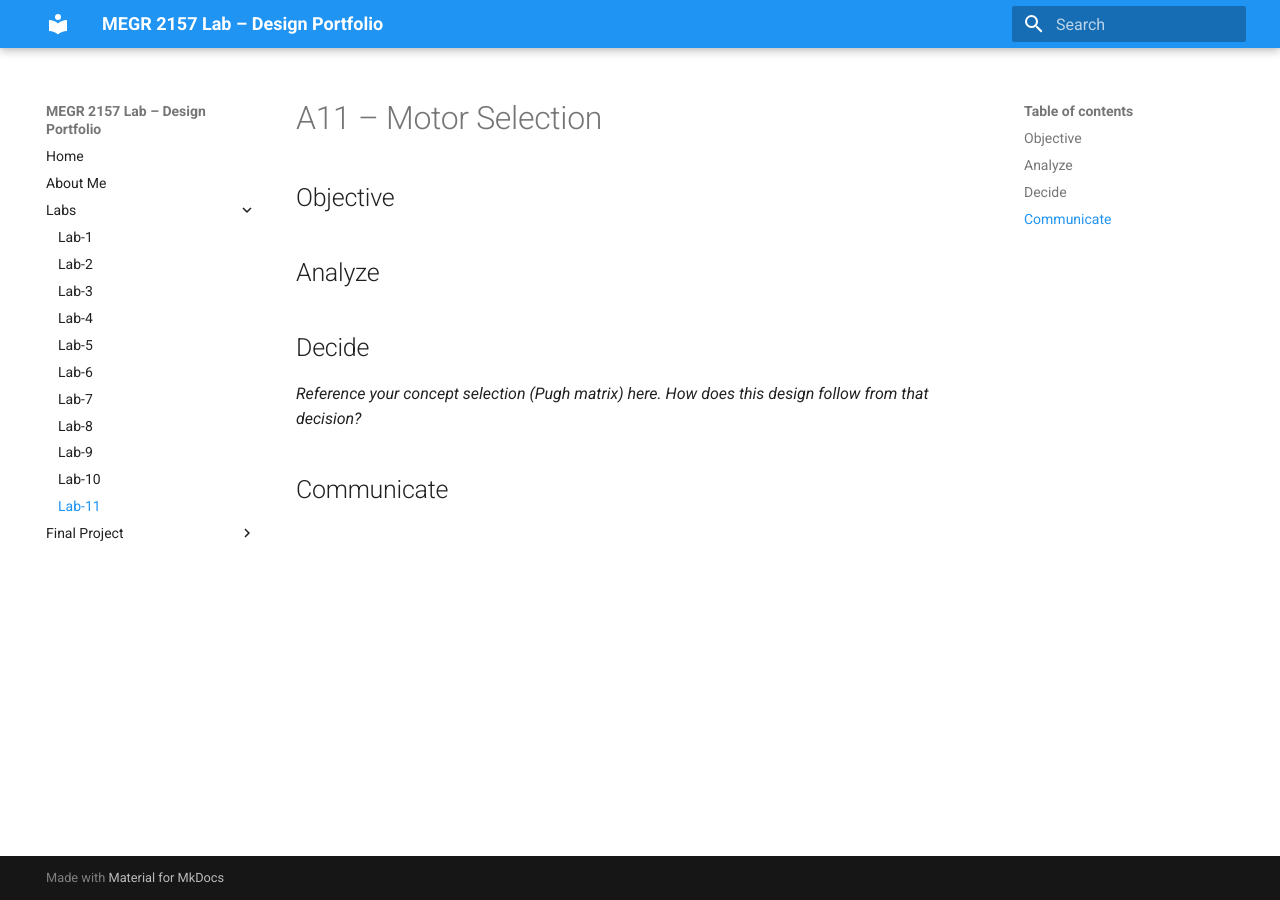
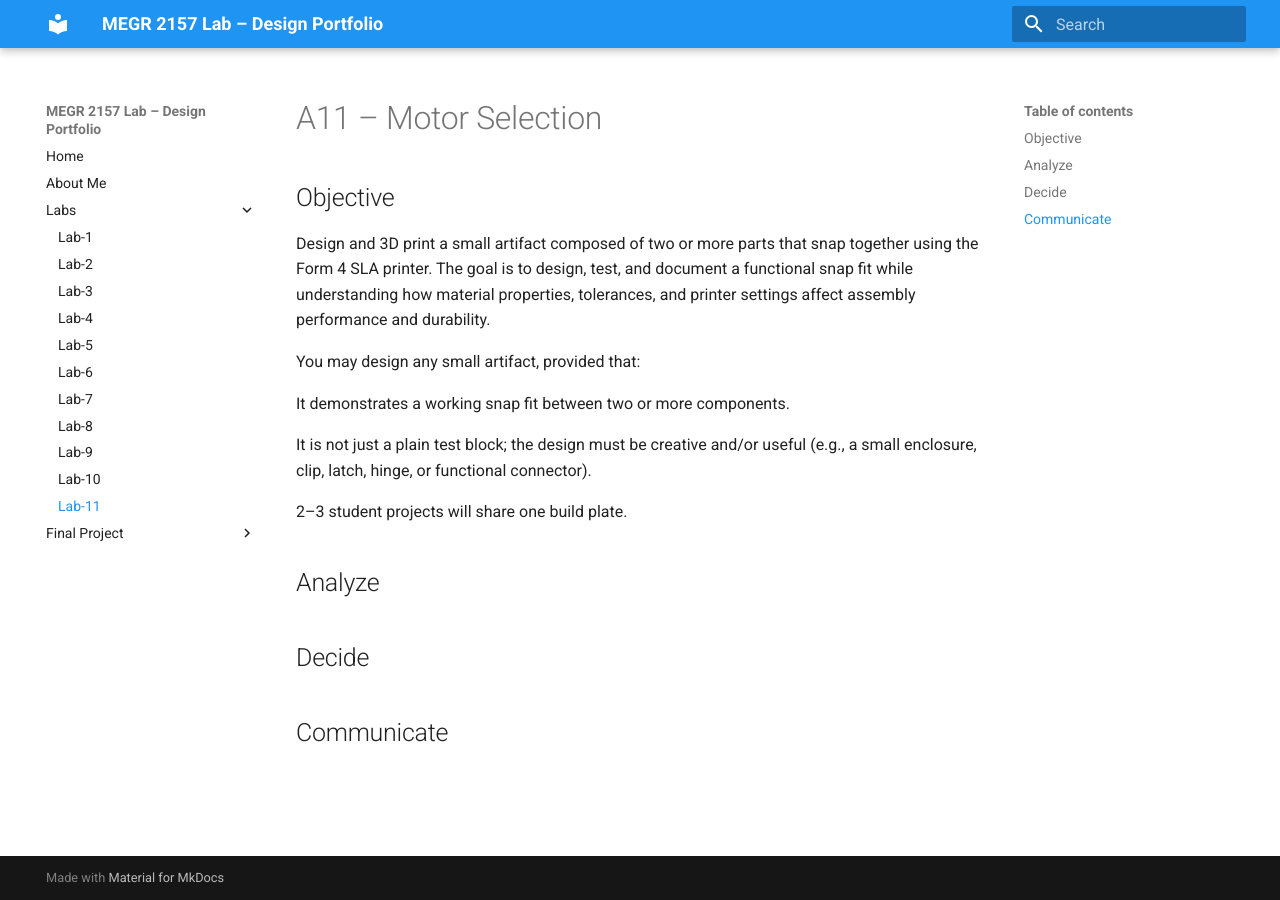
Before and after one commit to mgrego35/Morgan-Gregory-Lab-Portfolio, an MkDocs documentation site: the page built from docs/Labs/L11/index.md, in a window 1280 px wide. Built offline with MkDocs 1.6.1 and Material for MkDocs 9.7.7, drawn with Linux system fonts in a browser that asks for light colours.

Commit message:
Update index.md

```diff
--- a/docs/Labs/L11/index.md
+++ b/docs/Labs/L11/index.md
@@ -2,11 +2,27 @@
 
 ## Objective
 
+Design and 3D print a small artifact composed of two or more parts that snap together using the Form 4 SLA printer.
+The goal is to design, test, and document a functional snap fit while understanding how material properties, tolerances, and printer settings affect assembly performance and durability.
+
+You may design any small artifact, provided that:
+
+It demonstrates a working snap fit between two or more components.
+
+It is not just a plain test block; the design must be creative and/or useful (e.g., a small enclosure, clip, latch, hinge, or functional connector).
+
+2–3 student projects will share one build plate.
 
 ## Analyze
 
 
+
+
+
+
+
 ## Decide
-_Reference your concept selection (Pugh matrix) here. How does this design follow from that decision?_
+
+
 
 ## Communicate
```
